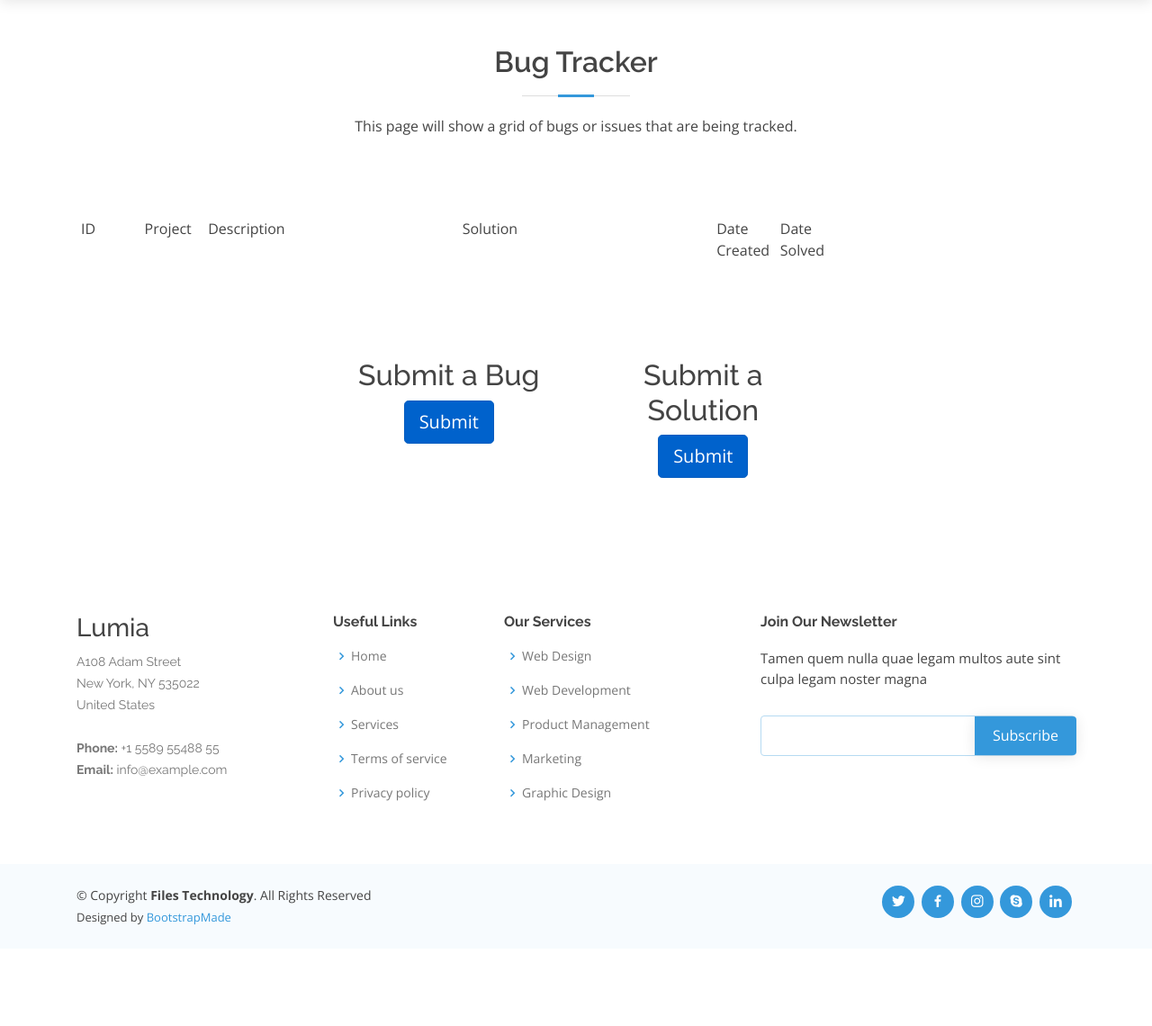
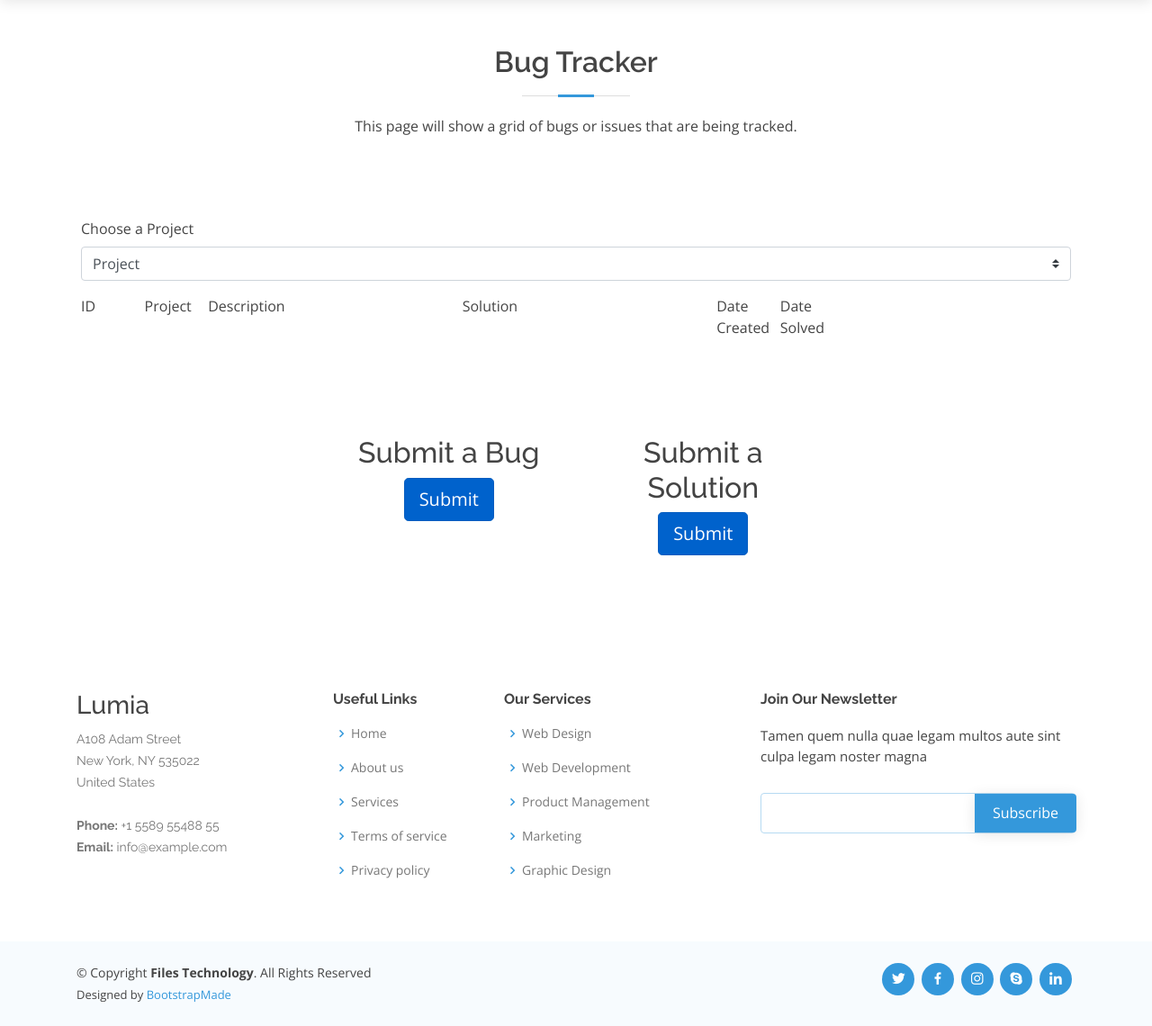
Before and after one commit to willyflies1/bug-tracker, a Flask app: template src/templates/bug-tracker.html in a window 1280 px wide. Shown: the part 70-1210 px from the top of the page at 90% size. Before the commit the page ends 1098 px from the top, so only its background shows below. Run offline with Flask 2, Linux system fonts and the light colour scheme; the template is opened without the code that fills it, so the values that code supplies are empty; some libraries are stand-ins or nearby versions.

Commit message:
bug-tracker.html seems to pull the project data and bugs fine, but functionality is lacking with choosing a project then populating. Could either just add a filter later and populate with all. Changed bug.py and made 'get_project_id' public and a class method.  Added TODO to reflect changes

```diff
--- a/src/run_website.py
+++ b/src/run_website.py
@@ -1,6 +1,7 @@
 # Python standard libraries
 import json
 import os
+from datetime import timedelta
 
 # Third-party libraries
 import login as login
@@ -34,6 +35,11 @@ Database.initialise(database="learning", host="localhost", user="postgres", pass
 
 
 @app.before_request
+def make_session_permanent():
+    session.permanent = True
+    app.permanent_session_lifetime = timedelta(minutes=5)
+
+@app.before_request
 def load_user():
     """
     No, g is not an object to hang session data on. g data is not persisted between requests.
@@ -46,8 +52,13 @@ def load_user():
     cycle. g can be set up during before_request hooks, is still available during the
     teardown_request phase and once the request is done and sent out to the client, g is cleared.
     """
+    print('load_user()-----------------------------')
+    print('if screen_name in session:')
     if 'screen_name' in session:
+        print('screen_name: {}, is in session'.format(session['screen_name']))
         g.user = User.load_db_by_screen_name(session['screen_name'])
+        print('g.user.screen_name: {}'.format(g.user.screen_name))
+    print('--------------------screen_name was not in session')
 
 
 def date_time_filter(value, format="%m/%d/%y"):
@@ -160,9 +171,24 @@ def bug_tracker():
 
     # TODO: possibly use WTF forms to display form. If user has projects -> display projects and bugs
     # TODO: If user does not have projects -> "Would you like to add a project?"
+    """
+    <div class="row">
+              <div class="col-md-1">{{ bug[0] }}</div>
+              <div class="col-md-1">{{ project }}</div>
+              <div class="col-md-4">{{ bug[4] }}</div>
+              <div class="col-md-4">{{ bug[6] }}</div>
+              <div class="col-md-1">{{ bug[7] | datetimefilter }}</div>
+              <div class="col-md-1">{{ bug[8] | datetimefilter if bug[8] else bug[8] }}</div>
+            </div>
+
+    """
+
+    user_name = g.user.screen_name
+    if user_name:
+        bugs = Bug.get_bugs_by_user(user_name=user_name)
     # bugs = Bug.load_bug_from_db()
 
-    return render_template('bug-tracker.html', active_window=active_window)
+    return render_template('bug-tracker.html', active_window=active_window, bugs=bugs)
 
 
 @app.route('/bug-tracker/new-bug')
@@ -175,14 +201,15 @@ def new_bug():
 @app.route('/bug-tracker/')      #http://127.0.0.1:4995/bug-tracker/new-bug?project=value&description=value
 def post_bug():
     # Retrieve attributes out of http request
-    project_name = request.args.get('project_id')
+    project_name = request.args.get('project_name')
     description = request.args.get('description')
     issue_type = request.args.get('issue_type')
     summary = request.args.get('summary')
 
     # Create a Bug and save to database
     # TODO: Currently sending project_id=project_name... Needs to be changed in bug class to check for project name
-    bug = Bug(project_id=project_name, description=description, issue_type=issue_type, summary=summary)
+    project_id=Bug.get_project_id(project_name=project_name)
+    bug = Bug(project_id=project_id, description=description, issue_type=issue_type, summary=summary)
     bug.save_to_db()
 
     return redirect(url_for('bug_tracker'))
--- a/src/templates/bug-tracker.html
+++ b/src/templates/bug-tracker.html
@@ -9,6 +9,15 @@
     </div>
   </div>
   <div class="container" id="grid-container">
+    <div class="row-md-4 form-group" id="project-grid">
+      <label for="project">Choose a Project</label>
+      <select class="custom-select" id="project" name="project">
+        <option selected>Project</option>
+        {% for project in bugs.keys() %}
+          <option>{{ project }}</option>
+        {% endfor %}
+      </select>
+    </div>
     <div class="row">
       <div class="col-md-9" id="bug-grid">
         <div class="row">
@@ -20,16 +29,19 @@
           <div class="col-md-1">Date Solved</div>
         </div>
 <!--        TODO: After adding 'create a project' for a user, make this functional -->
-<!--        {% for bug in bugs %}-->
-<!--        <div class="row">-->
-<!--          <div class="col-md-1">{{ bug[0] }}</div>-->
-<!--          <div class="col-md-1">{{ bug[1] }}</div>-->
-<!--          <div class="col-md-4">{{ bug[2] }}</div>-->
-<!--          <div class="col-md-4">{{ bug[3] }}</div>-->
-<!--          <div class="col-md-1">{{ bug[4] | datetimefilter }}</div>-->
-<!--          <div class="col-md-1">{{ bug[5] | datetimefilter if bug[5] else bug[5] }}</div>-->
-<!--        </div>-->
-<!--        {% endfor %}-->
+<!--        (id[0], project_id[2], issue_type, summary, description[4], priority, created_on[7], solution[6], answered_on[8])-->
+        {% for project in bugs %}
+          {% for bug in bugs[project] %}
+          <div class="row">
+            <div class="col-md-1">ID</div>
+            <div class="col-md-1">{{ project }}</div>
+            <div class="col-md-4">Description</div>
+            <div class="col-md-4">Solution</div>
+            <div class="col-md-1">Date Created</div>
+            <div class="col-md-1">Date Solved</div>
+          </div>
+          {% endfor %}
+        {% endfor %}
       </div>
     </div>
   </div>
```
Also changed, not shown: src/app.py (+8 -3 lines), src/bug.py (+4 -3 lines).
